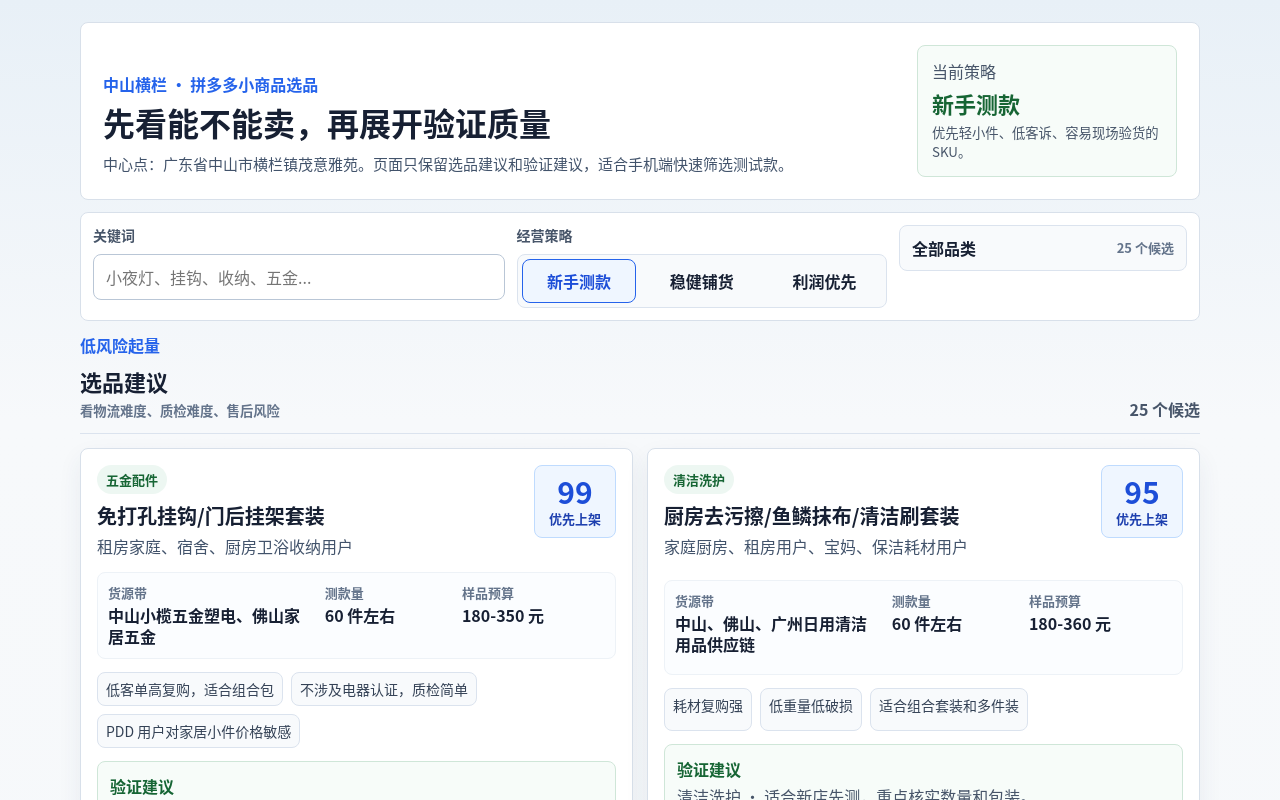
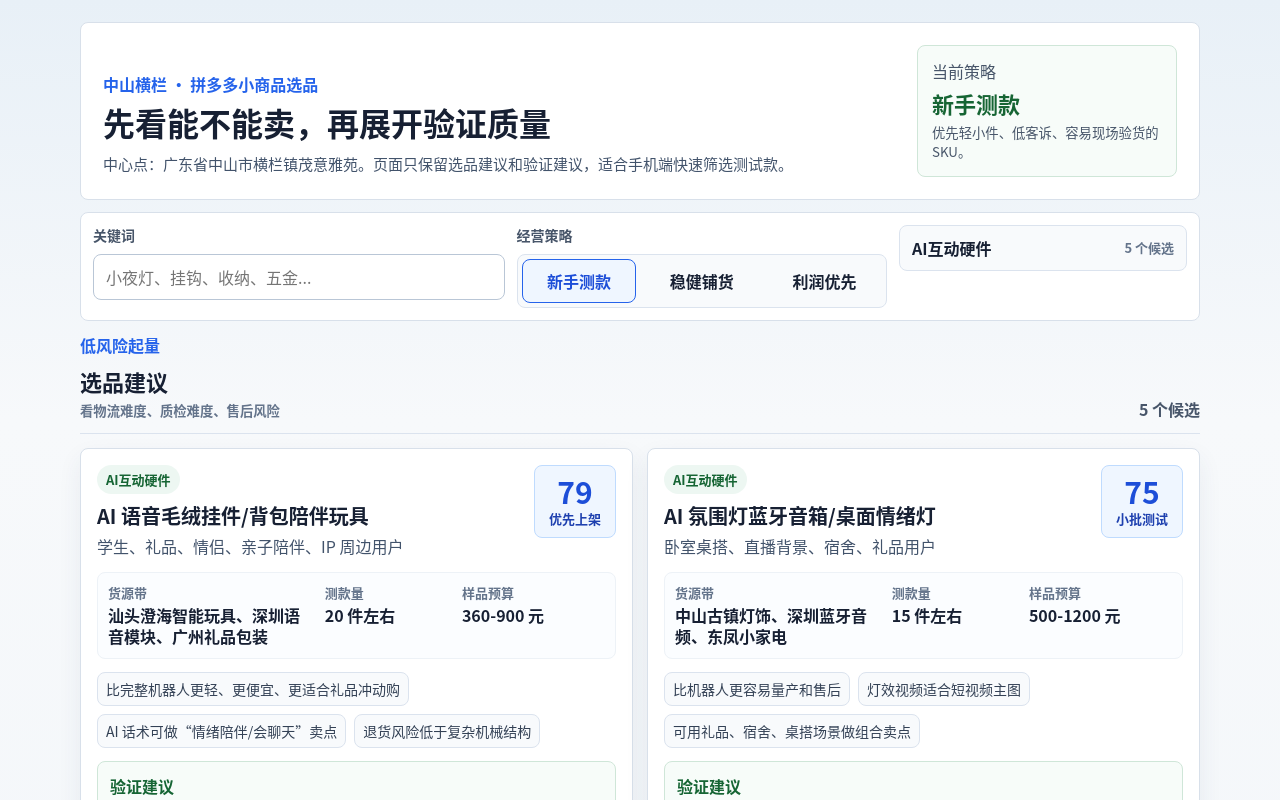
Before and after one commit to linaaxl/pdd-product-research-test, a React (Vite) app: page / in a window 1280 px wide. Shown: the top 800 px of the page. Built offline with nearby package versions, Linux system fonts and the light colour scheme.

Commit message:
Update AI embodied gadget product ideas: src/modules/product-research/ProductResearchApp.tsx

```diff
--- a/src/modules/product-research/ProductResearchApp.tsx
+++ b/src/modules/product-research/ProductResearchApp.tsx
@@ -40,7 +40,7 @@ const modeProfiles: Record<SellerMode, { title: string; description: string; foc
 };
 
 export default function ProductResearchApp() {
-  const [category, setCategory] = useState<CategoryFilter>('all');
+  const [category, setCategory] = useState<CategoryFilter>('ai-gadget');
   const [mode, setMode] = useState<SellerMode>('starter');
   const [searchText, setSearchText] = useState('');
   const [selectedIds, setSelectedIds] = useState<string[]>(['no-drill-hooks', 'motion-night-light']);
```
